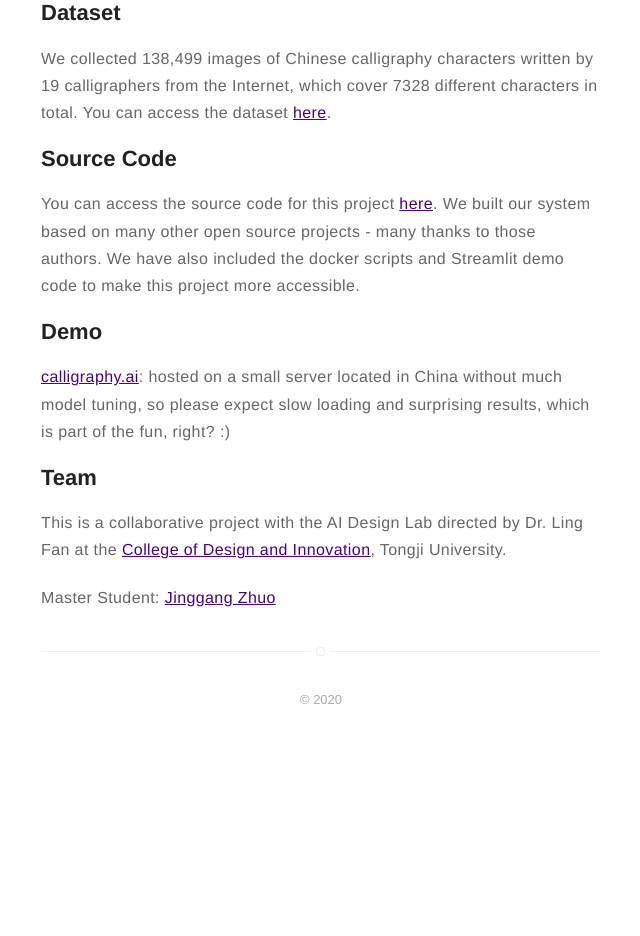
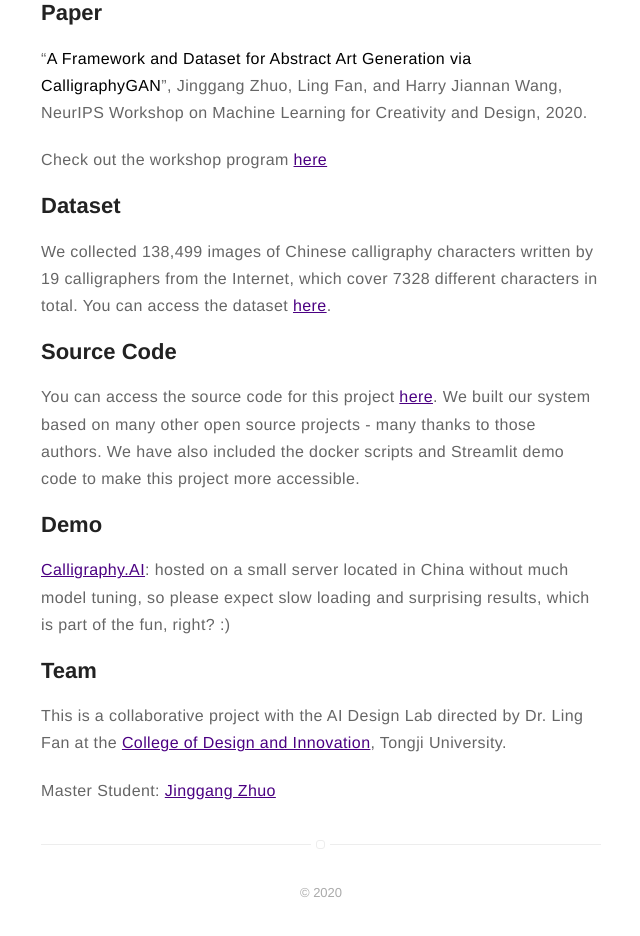
Before and after one commit to harrywang/harrywang.github.io, a Jekyll site: the page built from calligraphy.md, in a window 1280 px wide and 1400 px high, scrolled down 664 px. Shown: the part 460-1396 px from the top of the window, without its empty margins (319-959 px from the left). Built offline with Jekyll 4.4.1, drawn with Linux system fonts in a browser that asks for light colours; before the commit the page ends 1871 px from its top, so only the background shows below that.

Commit message:
updated page

```diff
--- a/calligraphy.md
+++ b/calligraphy.md
@@ -12,6 +12,12 @@ Our idea was inspired by paintings by Franz Kline, such as Painting Number 2 (19
 
 <img src="https://user-images.githubusercontent.com/595772/81478786-830a7a00-91ed-11ea-9014-57a10be30aa7.png" style="display: block; margin-left: auto; margin-right: auto; width: 80%;">
 
+## Paper
+
+"**A Framework and Dataset for Abstract Art Generation via CalligraphyGAN**", Jinggang Zhuo, Ling Fan, and Harry Jiannan Wang, NeurIPS Workshop on Machine Learning for Creativity and Design, 2020.
+
+Check out the workshop program [here](https://neurips2020creativity.github.io/)
+
 ## Dataset
 
 We collected 138,499 images of Chinese calligraphy characters written by 19 calligraphers from the Internet, which cover 7328 different characters in total. You can access the dataset [here](https://github.com/zhuojg/chinese-calligraphy-dataset).
@@ -21,7 +27,7 @@ We collected 138,499 images of Chinese calligraphy characters written by 19 call
 You can access the source code for this project [here](https://github.com/harrywang/CalligraphyGAN). We built our system based on many other open source projects - many thanks to those authors. We have also included the docker scripts and Streamlit demo code to make this project more accessible.
 
 ## Demo
-[calligraphy.ai](http://54.223.165.220:8501/): hosted on a small server located in China without much model tuning, so please expect slow loading and surprising results, which is part of the fun, right? :)
+[Calligraphy.AI](http://54.223.165.220:8501/): hosted on a small server located in China without much model tuning, so please expect slow loading and surprising results, which is part of the fun, right? :)
 
 ## Team
 
```
